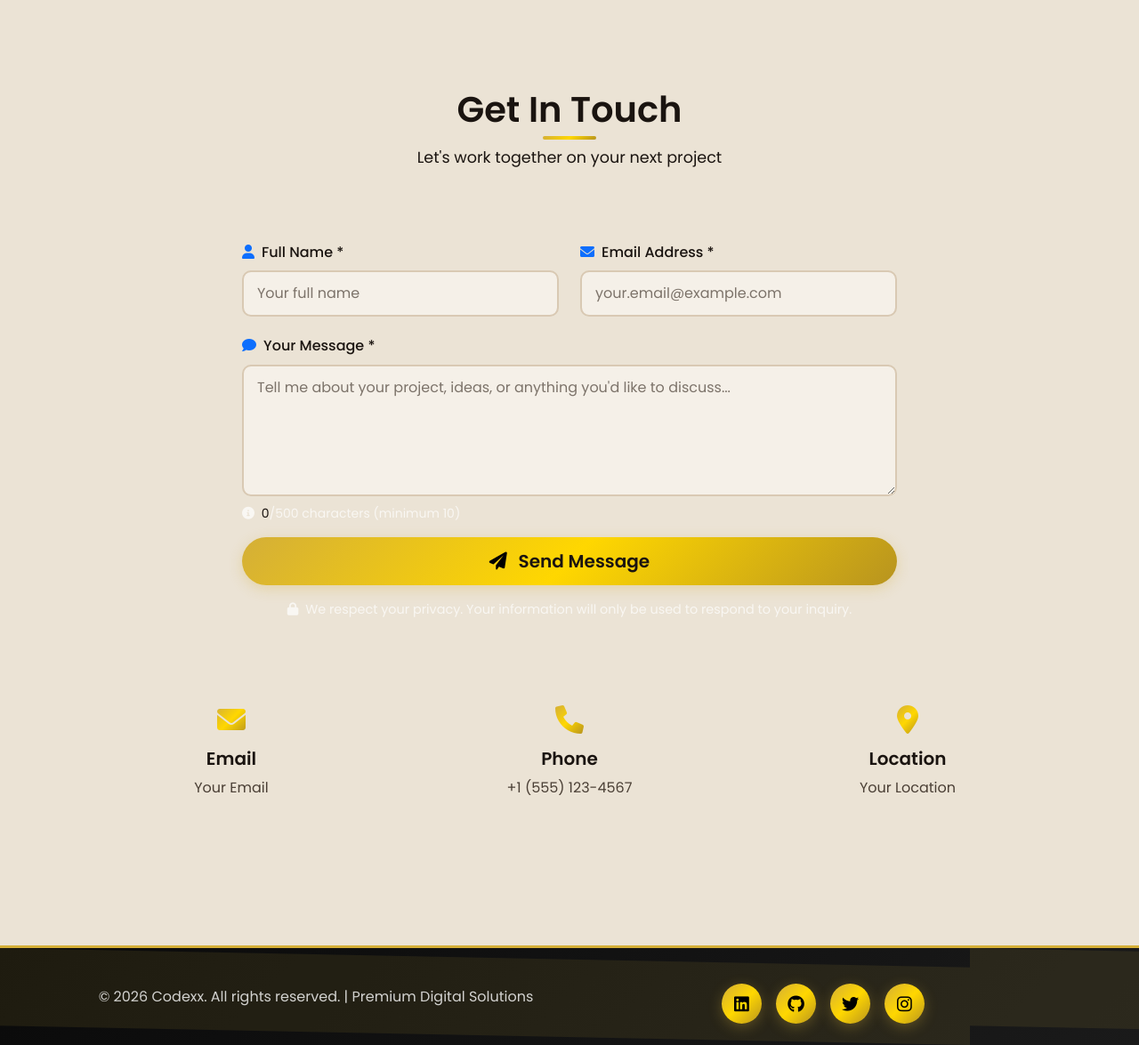
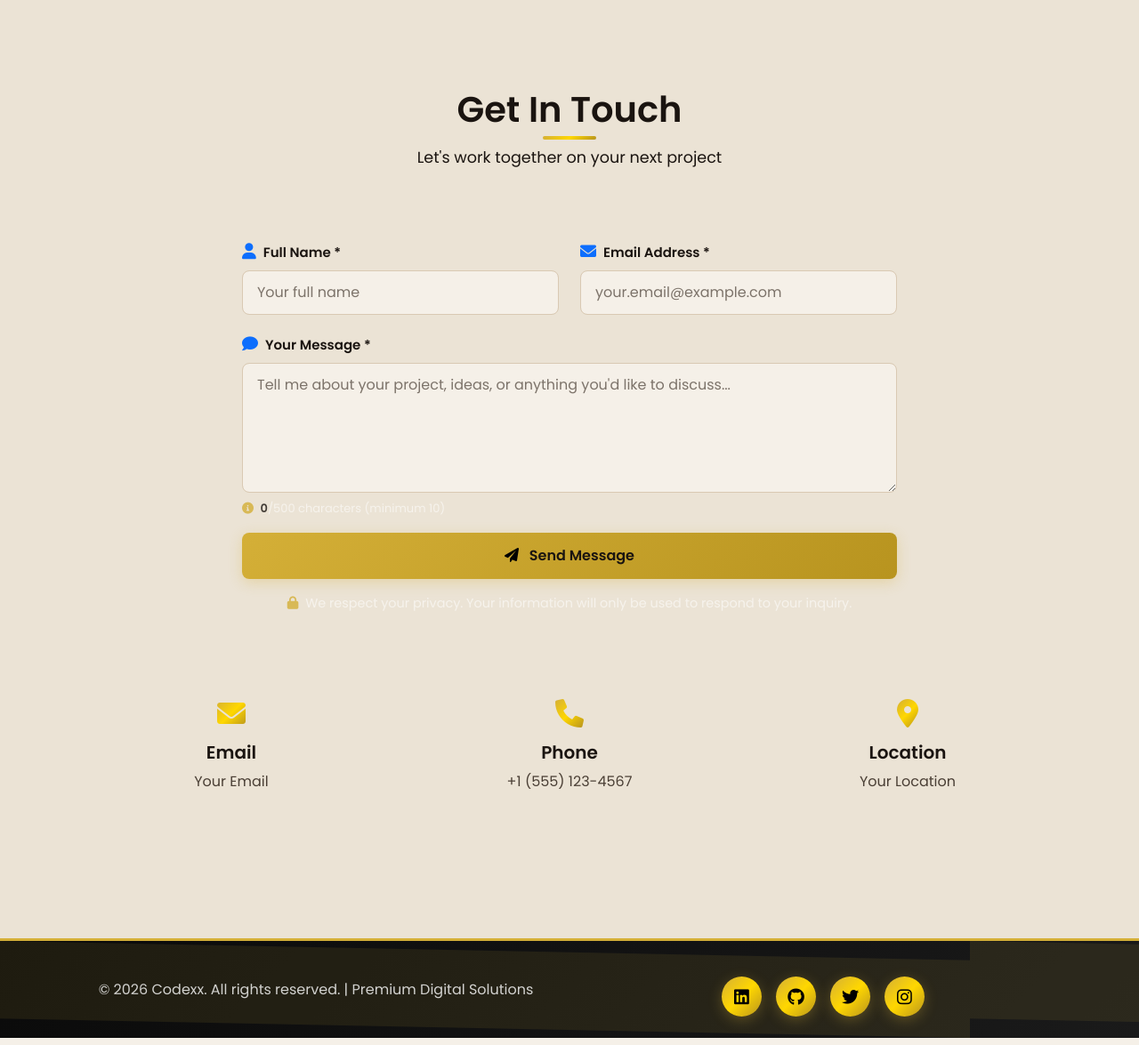
Before and after one commit to GarrenRs/Codexx-PRF-academy-V9, a Flask app: template templates/index.html in a window 1280 px wide. Shown: the part 2727-3902 px from the top of the page at 89% size. Run offline with Flask 3, Linux system fonts and the light colour scheme; the template is opened without the code that fills it, so the values that code supplies are empty.

Commit message:
Add files via upload

```diff
--- a/static/css/style.css
+++ b/static/css/style.css
@@ -917,6 +917,113 @@
     }
 }
 
+/* ==========================================
+   CONTACT FORM ENHANCEMENTS - Turn 1
+   ========================================== */
+
+/* Contact form styling */
+#contactForm .form-control {
+    border: 1.5px solid var(--border-color);
+    border-radius: 8px;
+    padding: 12px 16px;
+    font-size: 16px;
+    transition: all 0.3s ease;
+}
+
+#contactForm .form-control:focus {
+    border-color: var(--primary-color);
+    box-shadow: 0 0 0 0.2rem rgba(212, 175, 55, 0.25);
+    background-color: var(--bg-secondary);
+}
+
+#contactForm .form-label {
+    font-weight: 600;
+    margin-bottom: 8px;
+    font-size: 15px;
+    color: var(--text-primary);
+}
+
+/* Form icons styling */
+#contactForm .form-label i {
+    font-size: 18px;
+    color: var(--primary-color);
+}
+
+/* Character counter styling */
+#charCount {
+    color: var(--primary-color);
+    font-weight: 600;
+}
+
+/* Invalid feedback styling */
+.invalid-feedback {
+    color: #dc3545;
+    font-size: 14px;
+    font-weight: 500;
+    margin-top: 5px;
+    display: block !important;
+}
+
+/* Submit button styling */
+.contact-submit-btn {
+    background: linear-gradient(135deg, var(--primary-color) 0%, var(--primary-dark) 100%);
+    border: none;
+    font-weight: 600;
+    padding: 14px 32px;
+    font-size: 16px;
+    transition: all 0.3s ease;
+    box-shadow: 0 4px 15px rgba(212, 175, 55, 0.3);
+    border-radius: 8px;
+}
+
+.contact-submit-btn:hover:not(:disabled) {
+    transform: translateY(-2px);
+    box-shadow: 0 6px 20px rgba(212, 175, 55, 0.4);
+    background: linear-gradient(135deg, var(--primary-light) 0%, var(--primary-color) 100%);
+}
+
+.contact-submit-btn:disabled {
+    opacity: 0.8;
+    cursor: not-allowed;
+}
+
+.contact-submit-btn .spinner-border {
+    width: 16px;
+    height: 16px;
+    border-width: 2px;
+}
+
+/* Form container styling */
+#contactForm .row {
+    margin-bottom: 0;
+}
+
+/* Privacy note styling */
+#contactForm .text-muted {
+    font-size: 13px;
+    opacity: 0.8;
+}
+
+#contactForm .text-muted i {
+    color: var(--primary-color);
+}
+
+/* Alert animations */
+.alert {
+    animation: slideDown 0.3s ease-out;
+}
+
+@keyframes slideDown {
+    from {
+        opacity: 0;
+        transform: translateY(-10px);
+    }
+    to {
+        opacity: 1;
+        transform: translateY(0);
+    }
+}
+
 /* Print Styles */
 @media print {
     .navbar,
```
